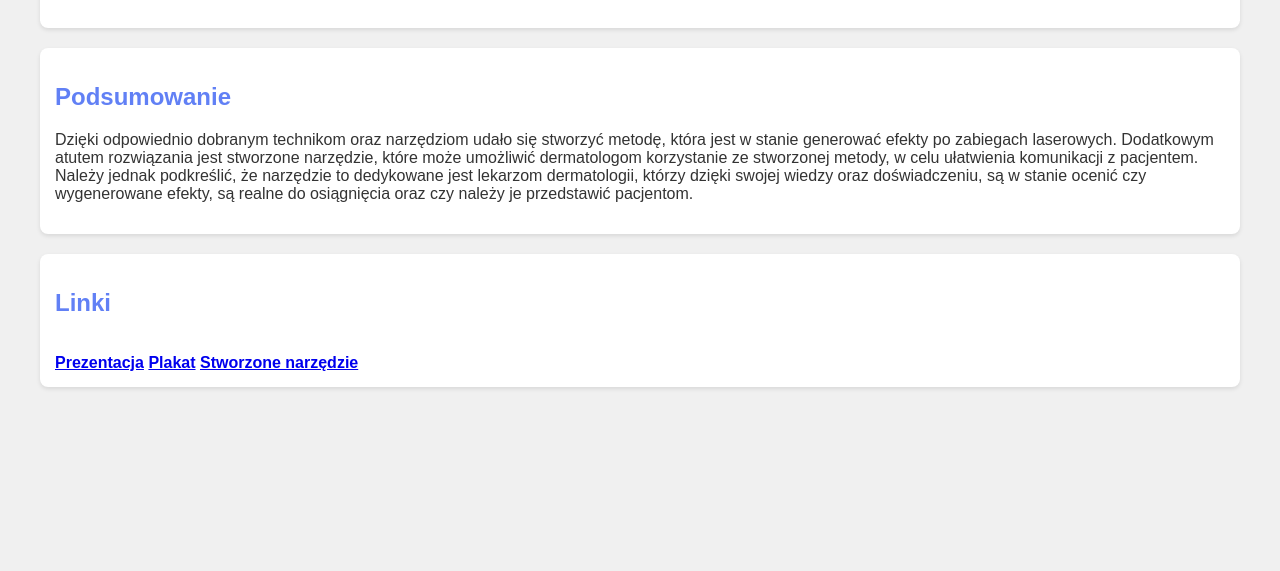
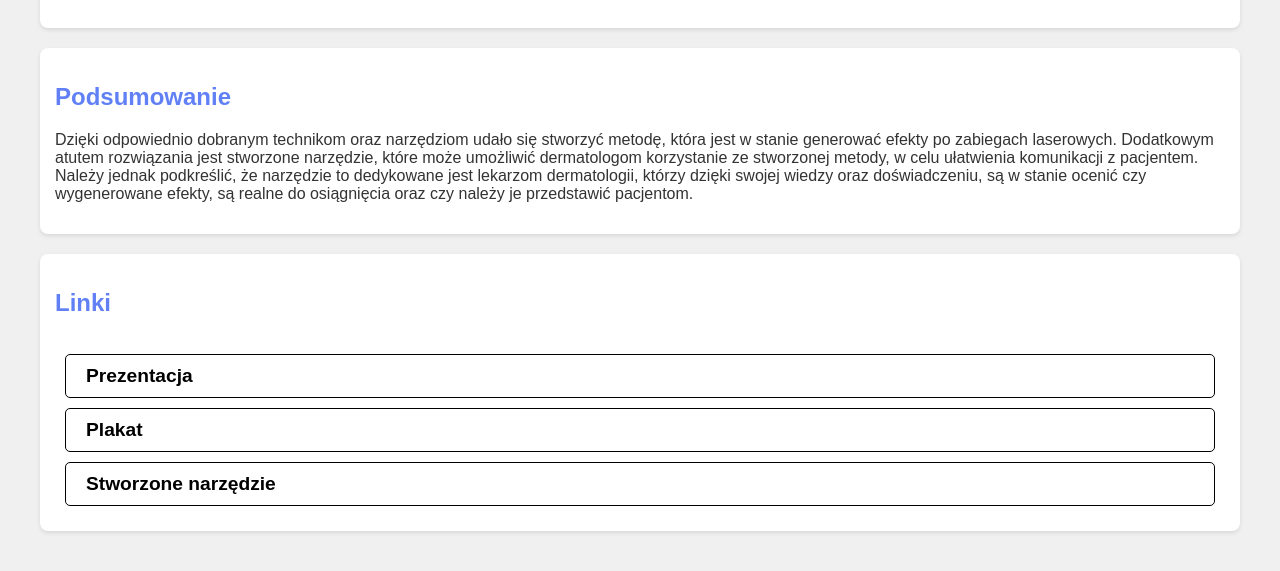
Before and after one commit to Dermogen/Dermogen, a plain HTML site: page index.html in a window 1280 px wide. Shown: the part 3028-3599 px from the top of the page. Before the commit the page ends 3455 px from the top, so only its background shows below. Drawn offline with Linux system fonts and the light colour scheme.

Commit message:
Update styles.css

```diff
--- a/styles.css
+++ b/styles.css
@@ -83,6 +83,22 @@ footer {
     margin-right: 20px; /* Adjust margin as needed */
 }
 
+@media (min-width: 1024px) {
+    .download-button {
+        display: block;
+        margin: 10px;
+        padding: 10px 20px;
+        font-size: 1.5vw;
+        color: #000000;
+        background-color: #ffffff;
+        border: 1px solid;
+        border-color: #000000;
+        border-radius: 5px;
+        text-decoration: none;
+        transition: background-color 0.3s;
+    }
+}
+
 /* Responsive design */
 @media (max-width: 480px) {
     .gallery .item {
```
